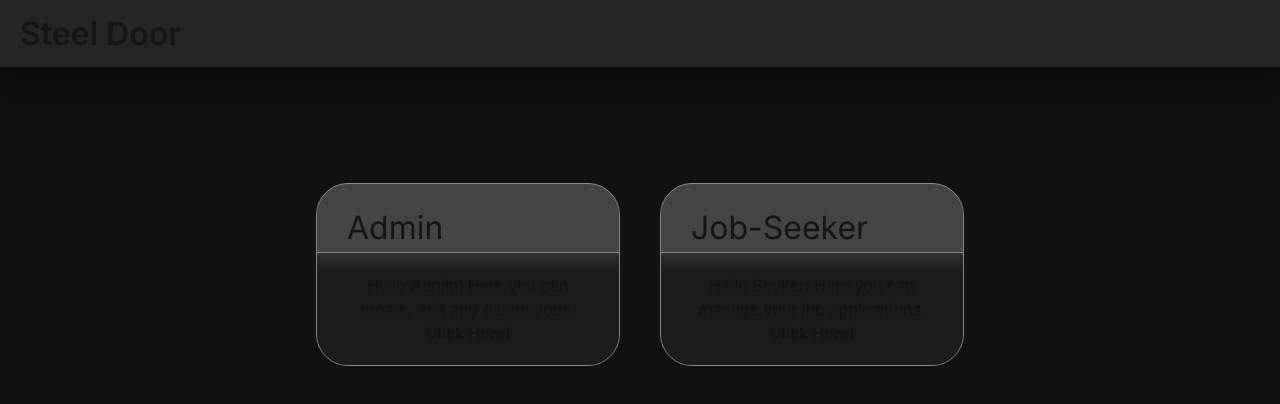
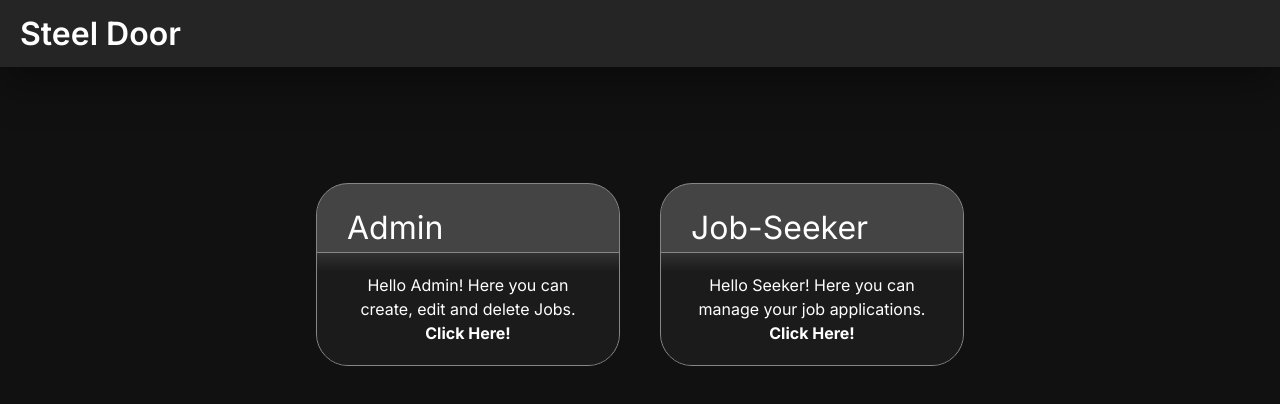
Before and after one commit to JulioBonatti/steeldoor, a Next.js app: page / in a window 1280 px wide. Shown: the top 404 px of the page. Built offline with nearby package versions, Linux system fonts and the light colour scheme.

Commit message:
changed css base properties and README

```diff
--- a/src/app/globals.css
+++ b/src/app/globals.css
@@ -3,9 +3,9 @@
 @tailwind utilities;
 
 :root {
-  --foreground-rgb: 21, 21, 21;
-  --background-start-rgb: 214, 219, 220;
-  --background-end-rgb: 255, 255, 255;
+  --foreground-rgb: 255, 255, 255;
+  --background-start-rgb: 21, 21, 21;
+  --background-end-rgb: 21, 21, 21;
 }
 
 @media (prefers-color-scheme: dark) {
```
Also changed, not shown: 1 other file (tests, documents, lock files or other folders).
